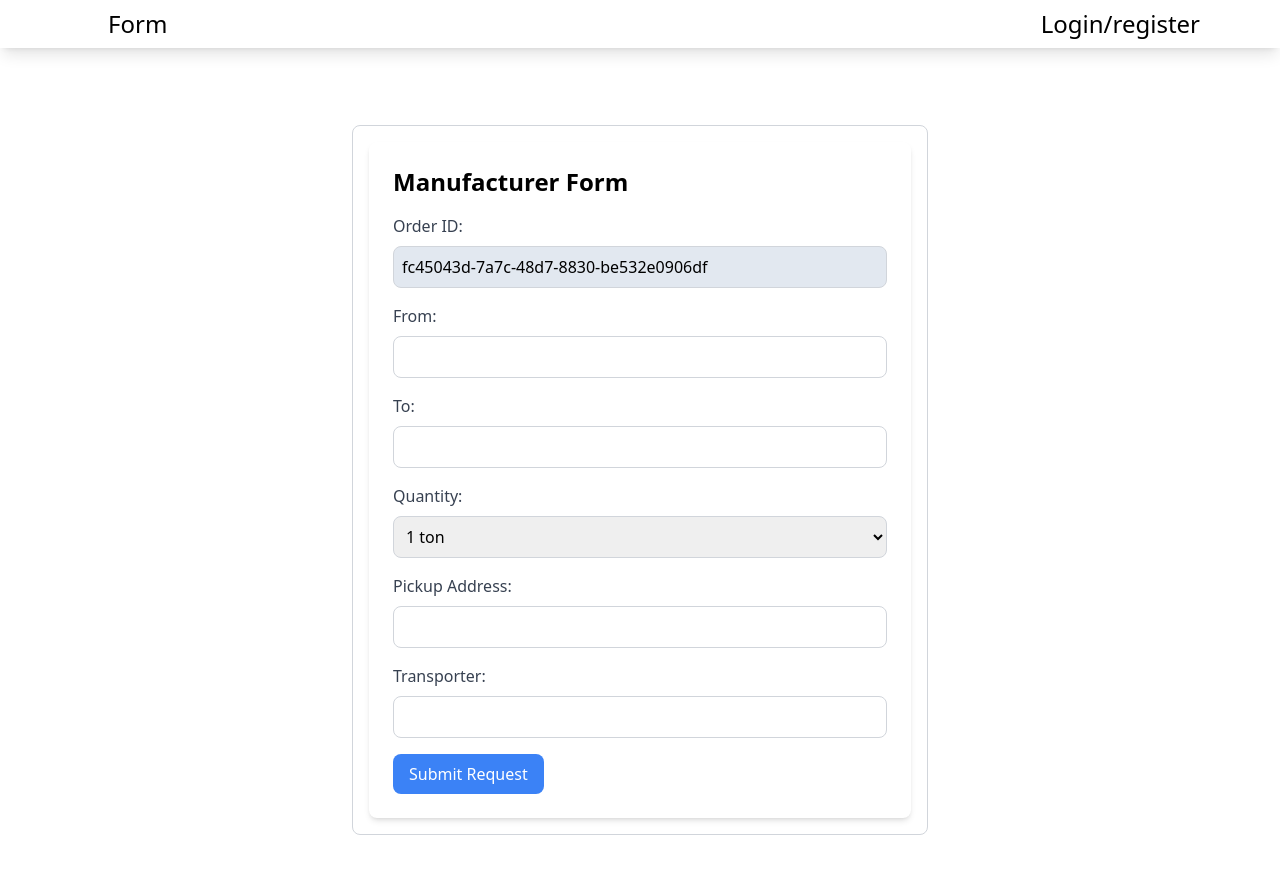
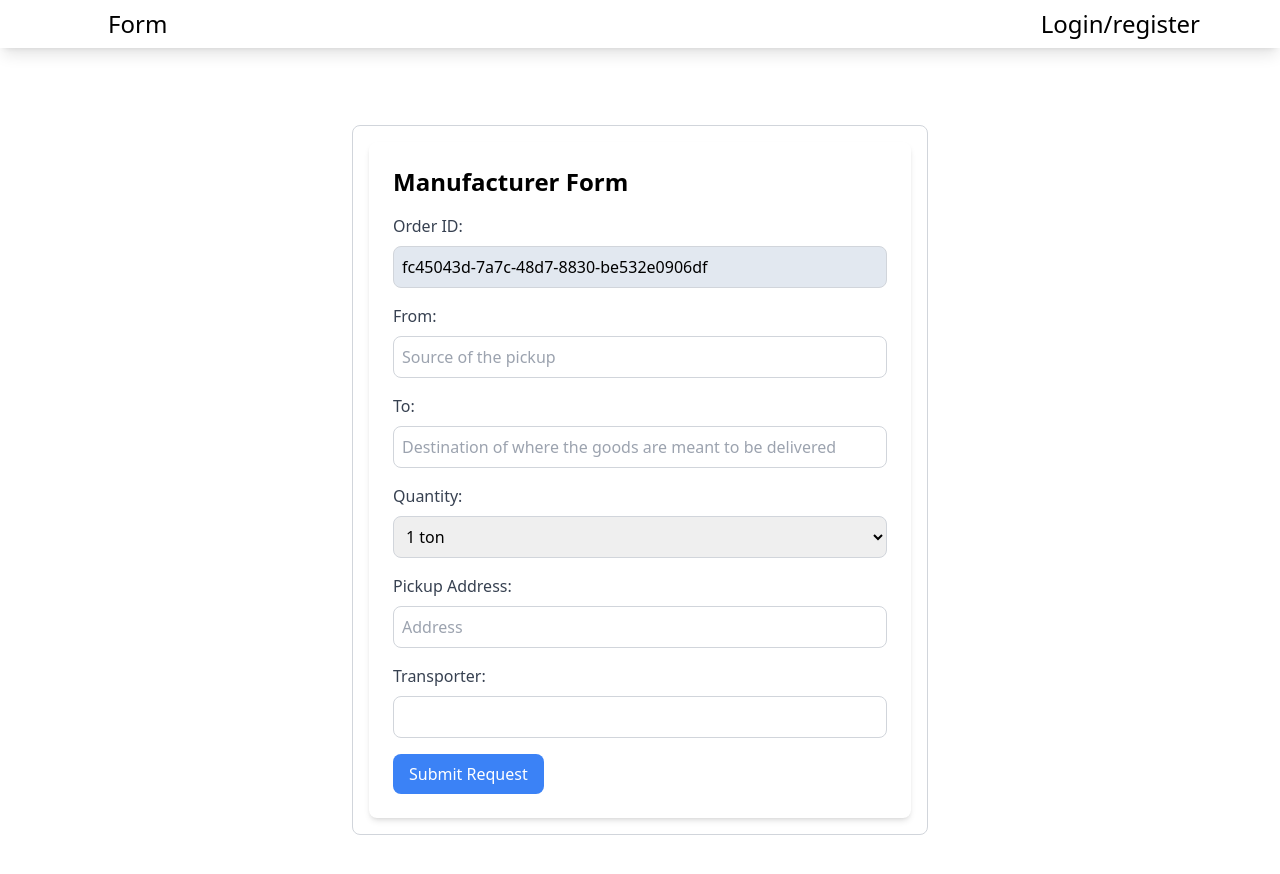
Before and after one commit to June-Senpai/OrderLink, a React (Vite) app in the folder client/: page /form in a window 1280 px wide. Shown: the top 874 px of the page. Built offline with nearby package versions, Linux system fonts and the light colour scheme.

Commit message:
css changes to cards

```diff
--- a/client/src/components/ManufacturerForm.jsx
+++ b/client/src/components/ManufacturerForm.jsx
@@ -70,6 +70,7 @@ const ManufacturerForm = ({ orderID, setOrderID }) => {
               id="from"
               value={from}
               onChange={(event) => setFrom(event.target.value)}
+              placeholder="Source of the pickup"
               className="border border-gray-300 p-2 rounded-lg w-full"
             />
           </div>
@@ -85,6 +86,7 @@ const ManufacturerForm = ({ orderID, setOrderID }) => {
               id="to"
               value={to}
               onChange={(event) => setTo(event.target.value)}
+              placeholder="Destination of where the goods are meant to be delivered"
               className="border border-gray-300 p-2 rounded-lg w-full"
             />
           </div>
@@ -118,6 +120,7 @@ const ManufacturerForm = ({ orderID, setOrderID }) => {
               id="pickupAddress"
               value={pickupAddress}
               onChange={(event) => setPickupAddress(event.target.value)}
+              placeholder="Address"
               className="border border-gray-300 p-2 rounded-lg w-full"
             />
           </div>
--- a/client/src/pages/Home.jsx
+++ b/client/src/pages/Home.jsx
@@ -37,8 +37,6 @@ const Home = () => {
 
   useEffect(() => {
     fetchOrders()
-    const intervalId = setInterval(fetchOrders, 5000)
-    return () => clearInterval(intervalId)
   }, [])
 
   return (
```
